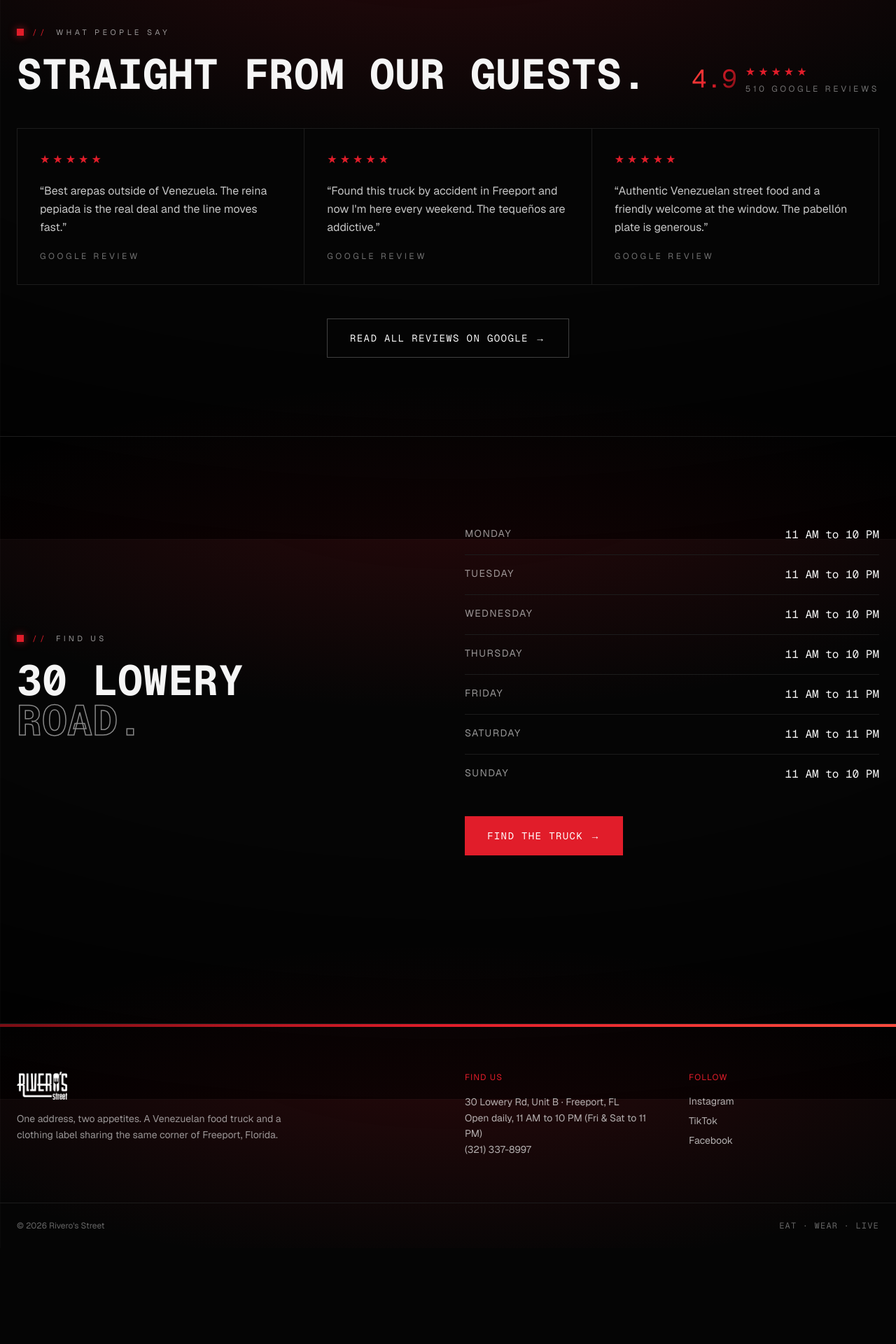
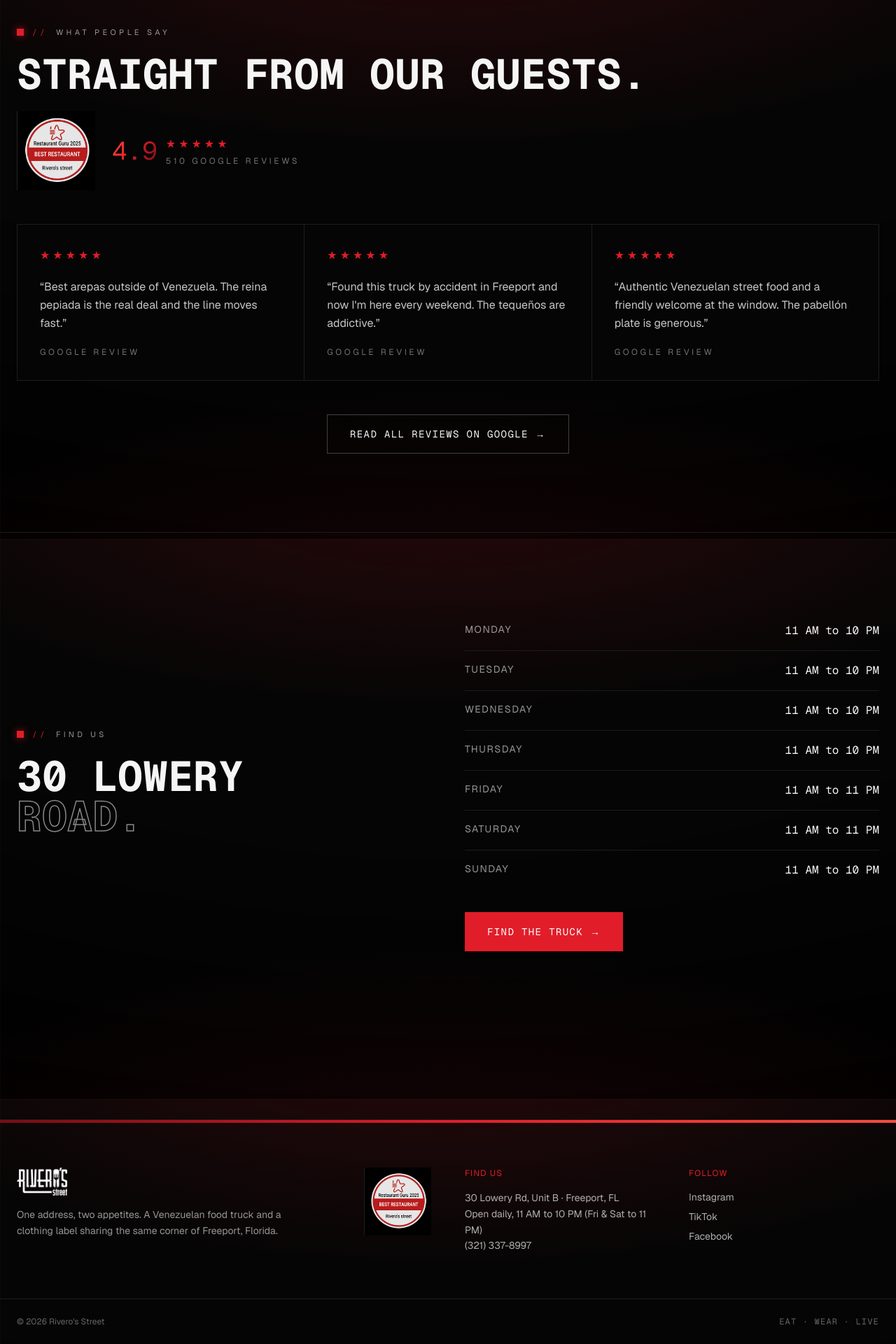
Before and after one commit to iamgopaul/riveros-street, a Next.js app: page /eat in a window 1280 px wide. Shown: the part 1630-3550 px from the top of the page at 70% size. Before the commit the page ends 3413 px from the top, so only its background shows below. Built offline with nearby package versions, Linux system fonts and the light colour scheme; no server answers.

Commit message:
Add Restaurant Guru award badge and enhance animations in Hub and Shop pages

```diff
--- a/src/app/globals.css
+++ b/src/app/globals.css
@@ -87,9 +87,14 @@ body {
   0%   { opacity: 0; transform: translateY(48px) scaleY(1.18); filter: blur(10px); }
   100% { opacity: 1; transform: translateY(0)   scaleY(1);     filter: blur(0); }
 }
-@keyframes glow-pulse {
-  0%, 100% { text-shadow: 0 0 14px rgba(225,29,42,.35), 0 0 34px rgba(225,29,42,.18); }
-  50%      { text-shadow: 0 0 26px rgba(225,29,42,.65), 0 0 64px rgba(225,29,42,.42); }
+/* One line lights up at a time, gently fading in and out, then handing the
+   glow to the next line (EAT → WEAR → LIVE → repeat). The wide ramps + slight
+   overlap make it breathe rather than snap on and off. */
+@keyframes glow-relay {
+  0%   { text-shadow: none; }
+  18%  { text-shadow: 0 0 26px rgba(225,29,42,.7), 0 0 64px rgba(225,29,42,.45); }
+  36%  { text-shadow: none; }
+  100% { text-shadow: none; }
 }
 .hero-line {
   opacity: 0;
@@ -99,12 +104,14 @@ body {
   opacity: 0;
   animation:
     hero-rise .85s cubic-bezier(.2,.7,.2,1) forwards,
-    glow-pulse 3s ease-in-out 1s infinite;
+    glow-relay 4.8s ease-in-out infinite;
 }
-/* staggered entrance — second value is the glow-pulse start offset */
-.hero-stagger > *:nth-child(1) { animation-delay: 0s; }
-.hero-stagger > *:nth-child(2) { animation-delay: .15s, 1s; }
-.hero-stagger > *:nth-child(3) { animation-delay: .3s, 1.15s; }
+/* First value: staggered entrance. Second value: glow-relay start offset,
+   spaced 1.6s apart (one third of the cycle) so the three lines fade through
+   in order and loop seamlessly. */
+.hero-stagger > *:nth-child(1) { animation-delay: 0s,   1s; }
+.hero-stagger > *:nth-child(2) { animation-delay: .15s, 2.6s; }
+.hero-stagger > *:nth-child(3) { animation-delay: .3s,  4.2s; }
 
 @media (prefers-reduced-motion: reduce) {
   .hero-line, .hero-line-glow { animation: none; opacity: 1; }
--- a/src/app/page.tsx
+++ b/src/app/page.tsx
@@ -4,6 +4,7 @@ import Link from "next/link";
 import { Nav } from "@/components/Nav";
 import { Footer } from "@/components/Footer";
 import { SectionHeader } from "@/components/SectionHeader";
+import { AwardBadge } from "@/components/AwardBadge";
 import { useI18n } from "@/lib/i18n";
 import { SITES, hostOf, withLang, PHONE_DISPLAY } from "@/lib/sites";
 import { HOURS } from "@/lib/hours";
@@ -27,21 +28,23 @@ export default function HubHome() {
             <span className="watermark text-[26vw] leading-none">850</span>
           </div>
 
+          {/* Restaurant Guru award — floats in the clear top-right of the hero */}
+          <AwardBadge className="absolute right-5 top-24 sm:right-8 md:top-32 z-10 w-20 sm:w-28 md:w-36 drop-shadow-[0_8px_24px_rgba(0,0,0,0.55)]" />
+
           <div className="relative max-w-7xl mx-auto px-6 w-full flex-1 flex flex-col justify-center py-16">
-            <div className="self-start max-w-3xl bg-background/55 backdrop-blur-md border border-border/60 p-7 sm:p-10">
-            <div className="tick text-[11px] uppercase tracking-[0.4em] text-foreground/60 mb-8 float-up">
+            <div className="tick inline-flex self-start text-[11px] uppercase tracking-[0.4em] text-foreground/70 mb-8 float-up bg-background/55 backdrop-blur-sm border border-border/60 px-4 py-2">
               <span className="font-mono text-accent">{t("hub.est")}</span>
               <span>{t("hub.oneAddress")}</span>
             </div>
 
             <h1 className="hero-stagger font-mono font-bold uppercase tracking-tight leading-[0.85] text-[clamp(3.5rem,13vw,10rem)]">
-              <span className="block hero-line">{t("hub.h1.a")}</span>
+              <span className="block hero-line-glow">{t("hub.h1.a")}</span>
               <span className="block gold-text hero-line-glow">{t("hub.h1.b")}</span>
               <span className="block cyan-text hero-line-glow">{t("hub.h1.c")}</span>
             </h1>
 
             <div className="mt-10 grid gap-8 md:grid-cols-[1fr_auto] md:items-end">
-              <p className="max-w-md text-foreground/70 text-base sm:text-lg leading-relaxed">
+              <p className="max-w-md self-start text-foreground/80 text-base sm:text-lg leading-relaxed bg-background/55 backdrop-blur-sm border border-border/60 p-5">
                 {t("hub.lede")}
               </p>
               <div className="flex flex-wrap gap-4">
@@ -60,7 +63,6 @@ export default function HubHome() {
                   <span className="transition-transform group-hover:translate-x-1">→</span>
                 </Link>
               </div>
-            </div>
             </div>
           </div>
         </section>
--- a/src/app/shop/page.tsx
+++ b/src/app/shop/page.tsx
@@ -26,7 +26,7 @@ export default function ShopHome() {
           <span className="watermark text-[26vw] leading-none pr-[2vw]">SS26</span>
         </div>
         <div className="relative max-w-7xl mx-auto px-6 pt-28 pb-20">
-          <div className="tick text-[11px] uppercase tracking-[0.4em] text-foreground/60 mb-10 float-up">
+          <div className="tick inline-flex text-[11px] uppercase tracking-[0.4em] text-foreground/70 mb-10 float-up bg-background/55 backdrop-blur-sm border border-border/60 px-4 py-2">
             <span className="font-mono text-accent">{t("shop.ss26")}</span>
             <span>{t("shop.volume")}</span>
           </div>
@@ -36,7 +36,7 @@ export default function ShopHome() {
             <span className="block gold-text spray">{t("shop.h1.c")}</span>
           </h1>
           <div className="mt-12 grid gap-10 md:grid-cols-[1fr_auto] md:items-end">
-            <p className="max-w-md text-foreground/70 text-lg leading-relaxed">{t("shop.lede")}</p>
+            <p className="max-w-md self-start text-foreground/80 text-lg leading-relaxed bg-background/55 backdrop-blur-sm border border-border/60 p-5">{t("shop.lede")}</p>
             <Link
               href="/products"
               className="group inline-flex items-center gap-3 px-8 h-14 bg-accent text-white font-mono uppercase tracking-widest text-sm hover:bg-accent-soft transition-colors"
--- /dev/null
+++ b/src/components/AwardBadge.tsx
@@ -0,0 +1,19 @@
+import Image from "next/image";
+import badge from "../../public/guru-award.jpg";
+
+/**
+ * Restaurant Guru 2025 "Best Restaurant" award badge.
+ * The source image sits on a black field that blends into the dark theme,
+ * so size it with `className` (e.g. "w-32") and let the height follow.
+ */
+export function AwardBadge({ className = "w-32" }: { className?: string }) {
+  return (
+    <Image
+      src={badge}
+      alt="Restaurant Guru 2025 — Best Restaurant — Rivero's Street"
+      width={badge.width}
+      height={badge.height}
+      className={`h-auto select-none ${className}`}
+    />
+  );
+}
--- a/src/components/Footer.tsx
+++ b/src/components/Footer.tsx
@@ -1,6 +1,7 @@
 "use client";
 
 import { FullWordmark } from "./Logo";
+import { AwardBadge } from "./AwardBadge";
 import { useI18n } from "@/lib/i18n";
 import { PHONE_DISPLAY, PHONE_TEL } from "@/lib/sites";
 
@@ -10,11 +11,14 @@ export function Footer() {
     <footer className="border-t border-border mt-32">
       <div className="h-1 w-full sunset-bar" />
       <div className="max-w-7xl mx-auto px-6 py-16 grid gap-12 md:grid-cols-4">
-        <div className="md:col-span-2">
-          <FullWordmark className="text-sm" />
-          <p className="mt-4 text-foreground/60 max-w-sm text-sm leading-relaxed">
-            {t("footer.tagline")}
-          </p>
+        <div className="md:col-span-2 flex items-start justify-between gap-6">
+          <div>
+            <FullWordmark className="text-sm" />
+            <p className="mt-4 text-foreground/60 max-w-sm text-sm leading-relaxed">
+              {t("footer.tagline")}
+            </p>
+          </div>
+          <AwardBadge className="w-20 sm:w-24 shrink-0" />
         </div>
         <div>
           <h4 className="text-xs uppercase tracking-widest text-accent mb-4">{t("footer.visit")}</h4>
--- a/src/components/Reviews.tsx
+++ b/src/components/Reviews.tsx
@@ -3,6 +3,7 @@
 import Link from "next/link";
 import { REVIEWS, RATING, GOOGLE_REVIEWS_URL } from "@/lib/reviews";
 import { SectionHeader } from "@/components/SectionHeader";
+import { AwardBadge } from "@/components/AwardBadge";
 import { useI18n } from "@/lib/i18n";
 
 function Stars({ n }: { n: number }) {
@@ -22,6 +23,8 @@ export function Reviews() {
       <div className="max-w-7xl mx-auto px-6 py-28">
         <div className="flex items-end justify-between mb-12 gap-6 flex-wrap">
           <SectionHeader index="//" label={t("reviews.eyebrow")} title={t("reviews.title")} />
+          <div className="flex items-center gap-6">
+            <AwardBadge className="w-24 sm:w-28" />
             <div className="flex items-center gap-3">
               <span className="font-mono text-4xl gold-text">{RATING.average.toFixed(1)}</span>
               <div className="flex flex-col gap-1">
@@ -31,6 +34,7 @@ export function Reviews() {
                     {RATING.count} {t("reviews.count")}
                   </span>
                 )}
+              </div>
             </div>
           </div>
         </div>
```
Also changed, not shown: public/guru-award.jpg (added). Lines whose indentation alone changed are shown as unchanged.
